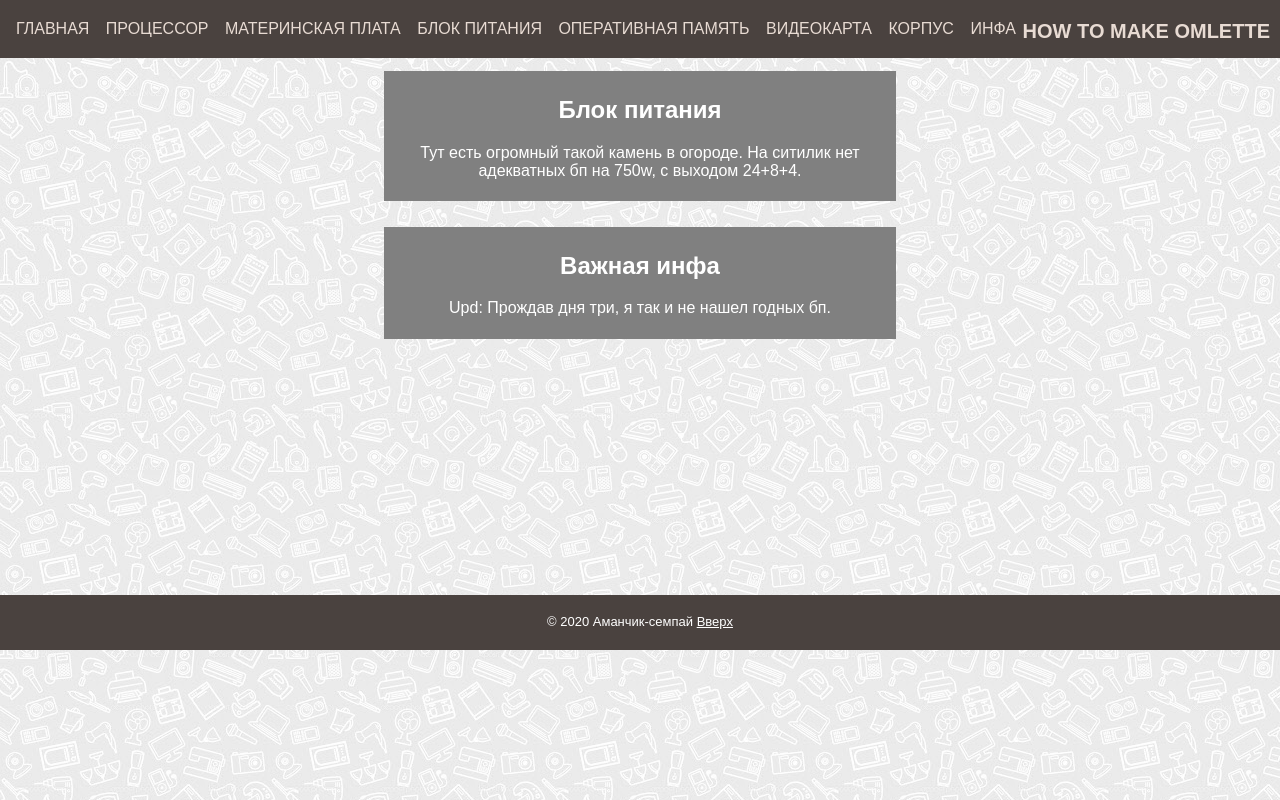
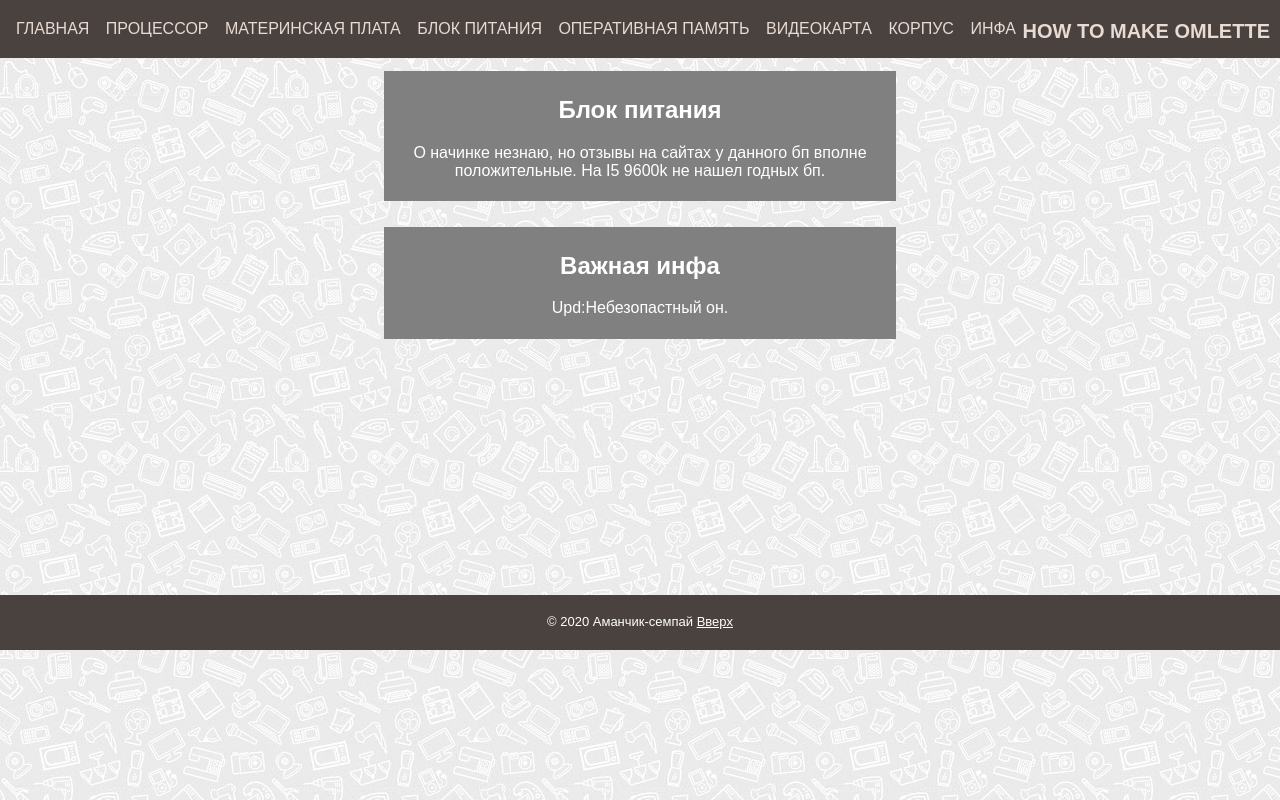
Before and after one commit to solares17/solares17.github.io, a plain HTML site: page css/ssi/bp.html in a window 1280 px wide. Drawn offline with Linux system fonts and the light colour scheme.

Commit message:
Update bp.html

```diff
--- a/css/ssi/bp.html
+++ b/css/ssi/bp.html
@@ -28,11 +28,11 @@
 		<main>
 			<section class="proc">
 				<h2>Блок питания</h2>
-				<p>Тут есть огромный такой камень в огороде. На ситилик нет адекватных бп на 750w, с выходом 24+8+4. </p>
+				<p>О начинке незнаю, но отзывы на сайтах у данного бп вполне положительные. На I5 9600k не нашел годных бп.</p>
 			</section>
 			<section class="proc4">
 				<h2>Важная инфа</h2>
-				<p>Upd: Прождав дня три, я так и не нашел годных бп.</p>
+				<p>Upd:Небезопастный он.</p>
 
 			</section>
 		</main>
```
